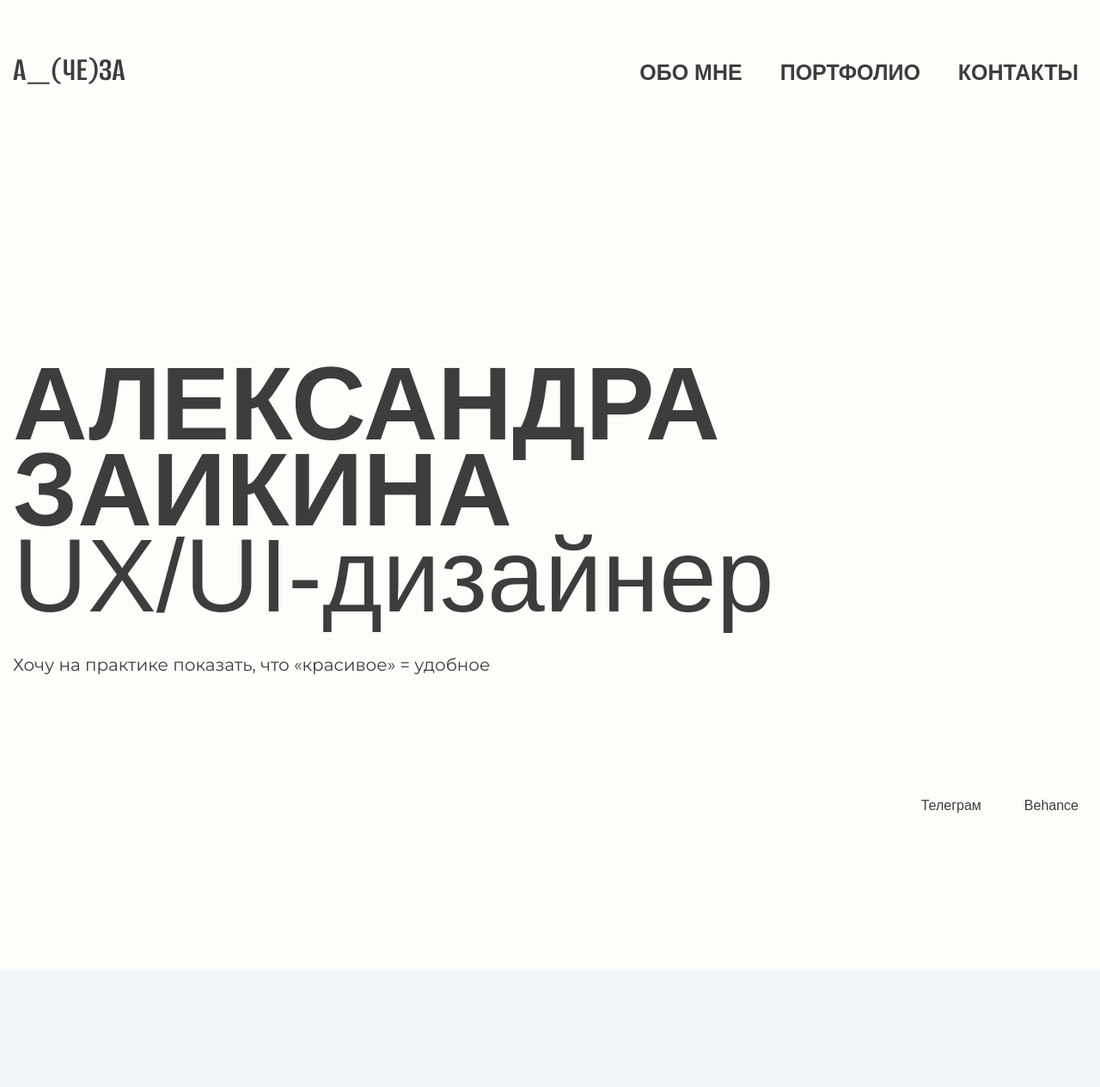
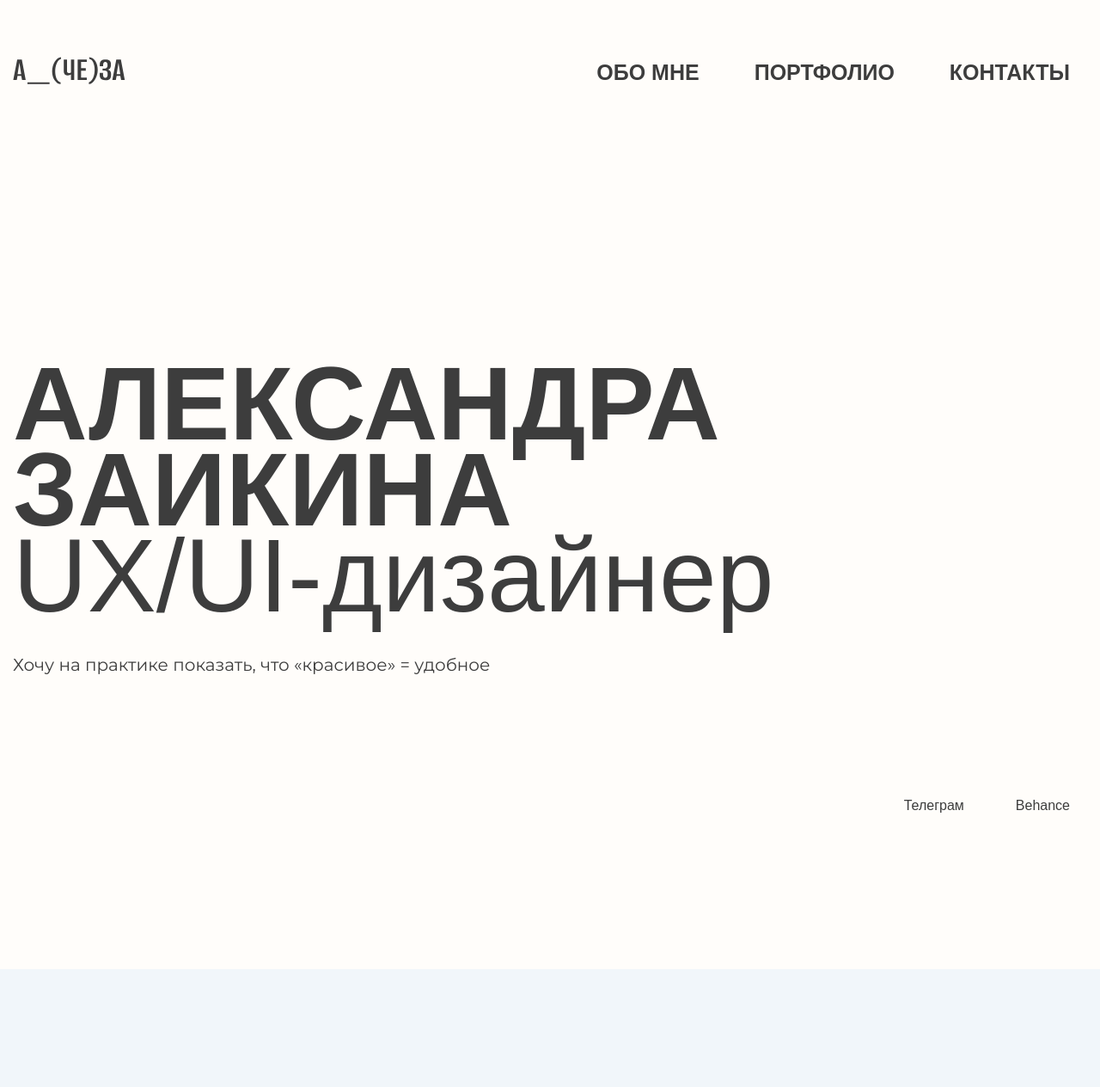
Before and after one commit to Lolliiks/WWW, a plain HTML site: page index.html in a window 1280 px wide. Shown: the top 1264 px of the page at 86% size. Drawn offline with Linux system fonts and the light colour scheme; a web font is replaced by a local one.

Commit message:
Лишняя строка

```diff
--- a/styles/style.css
+++ b/styles/style.css
@@ -142,14 +142,13 @@ a {
 
 .btn {
     font-family: "Alumni Sans", sans-serif;
-    padding: 10px;
-    color: var(--dark)
+    padding: 10px 20px 10px;
+    color: var(--dark);
 }
-
-li:not activel ahover
 
 .btn:hover {
     font-family: "Alumni Sans", sans-serif;
+    padding: 10px 20px 10px;
     color: var(--accent_1);
 }
 
@@ -195,7 +194,7 @@ li:not activel ahover
     font-family: "Monserrat", sans-serif;
     color: var(--dark);
     padding-left: 20px;
-    padding-right: 10px;
+    padding-right: 20px;
     padding-top: 10px;
     padding-bottom: 10px;
 }
```
